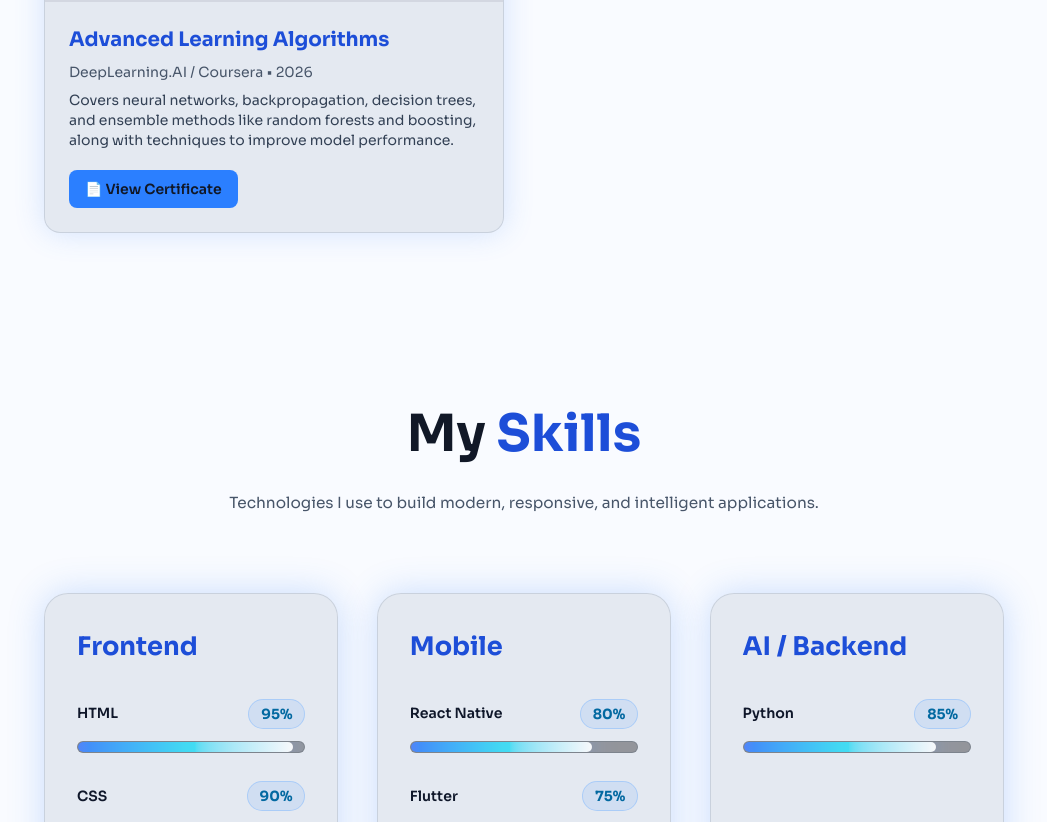
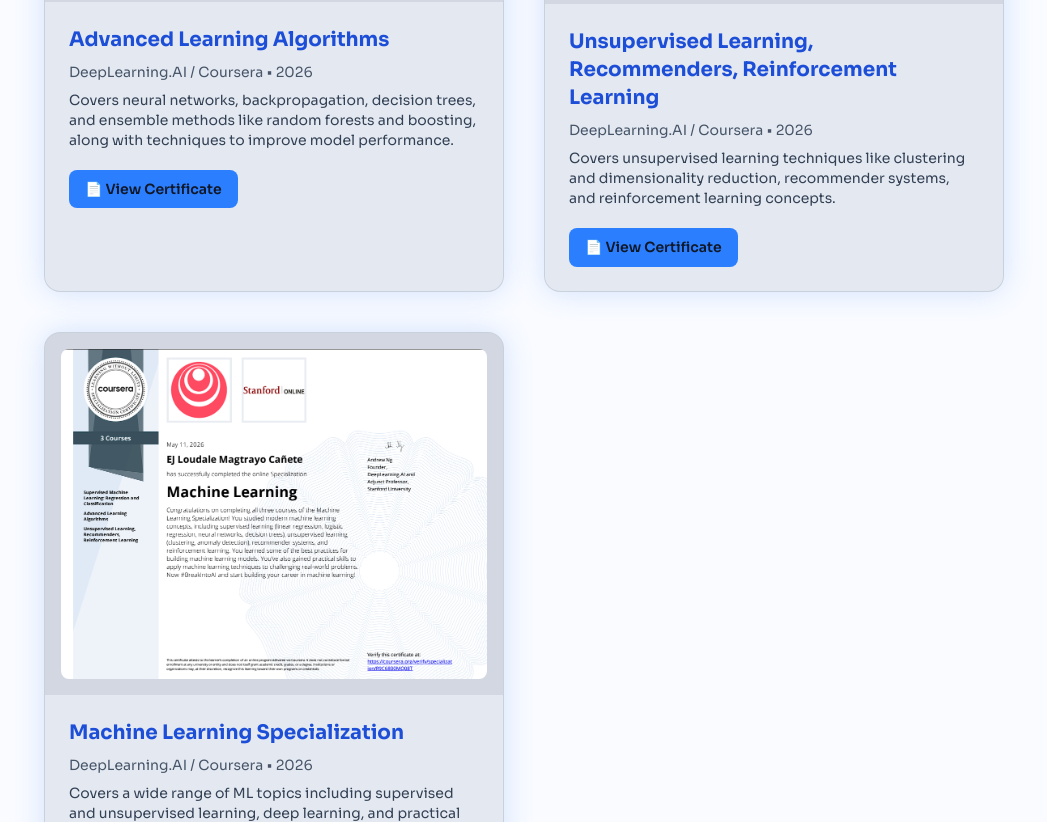
Before and after one commit to ejluv143/ej-portfolio, a Next.js app: page / in a window 1280 px wide. Shown: the part 3758-4580 px from the top of the page, without its empty margins (116-1163 px from the left). Built offline with nearby package versions, Linux system fonts and the light colour scheme.

Commit message:
update cert

```diff
--- a/app/components/Certificate.tsx
+++ b/app/components/Certificate.tsx
@@ -28,6 +28,24 @@
     "Covers neural networks, backpropagation, decision trees, and ensemble methods like random forests and boosting, along with techniques to improve model performance.",
   image: "/certt2.png",
   link: "https://www.coursera.org/account/accomplishments/verify/D3HH0RDDZJ3I",
+},
+ {
+  title: "Unsupervised Learning, Recommenders, Reinforcement Learning",
+  issuer: "DeepLearning.AI / Coursera",
+  year: "2026",
+  description:
+    "Covers unsupervised learning techniques like clustering and dimensionality reduction, recommender systems, and reinforcement learning concepts.",
+  image: "/cert3.png",
+  link: "https://www.coursera.org/account/accomplishments/verify/9GYR3JDXQ9DG",
+},
+{
+  title: "Machine Learning Specialization",
+  issuer: "DeepLearning.AI / Coursera",
+  year: "2026",
+  description:
+    "Covers a wide range of ML topics including supervised and unsupervised learning, deep learning, and practical applications across various domains.",
+  image: "/MachineLearning.png",
+  link: "https://www.coursera.org/account/accomplishments/specialization/R9C6800MQ08T",
 },
 ];
 
```
Also changed, not shown: public/MachineLearning.png (added), public/cert3.png (added).
